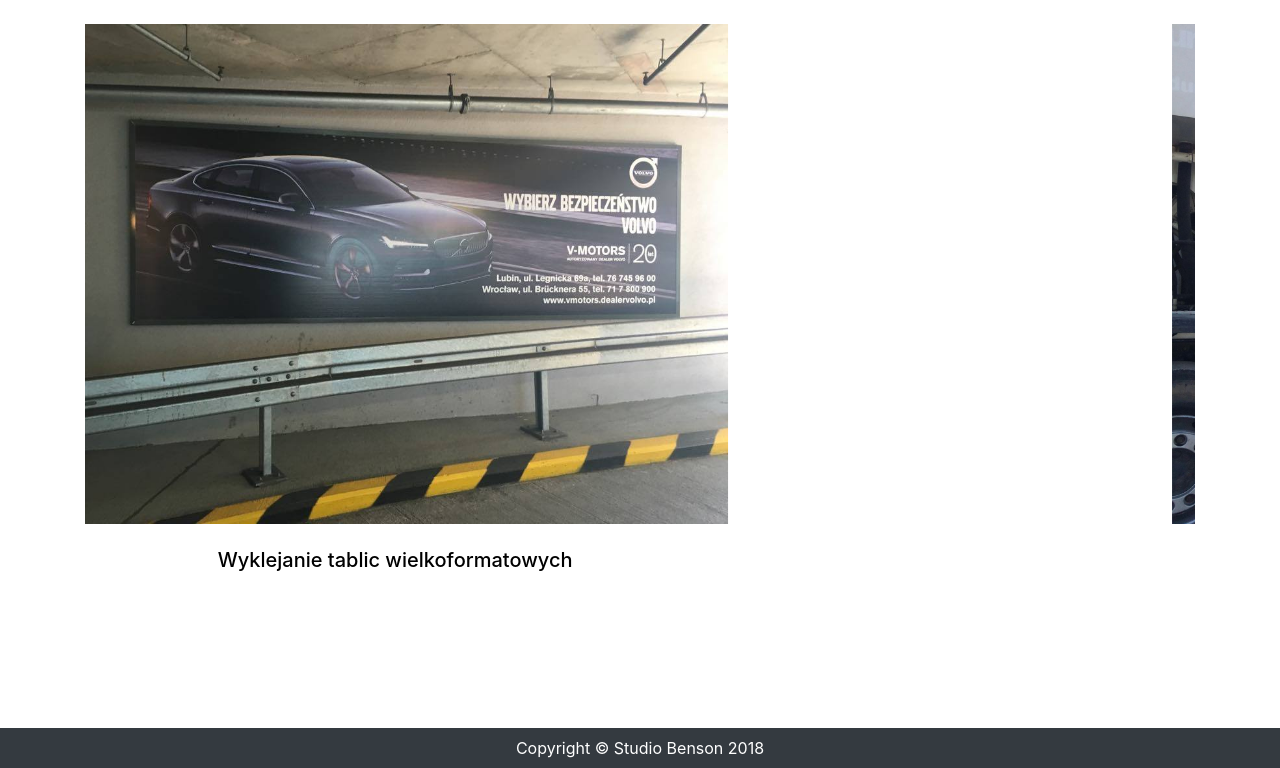
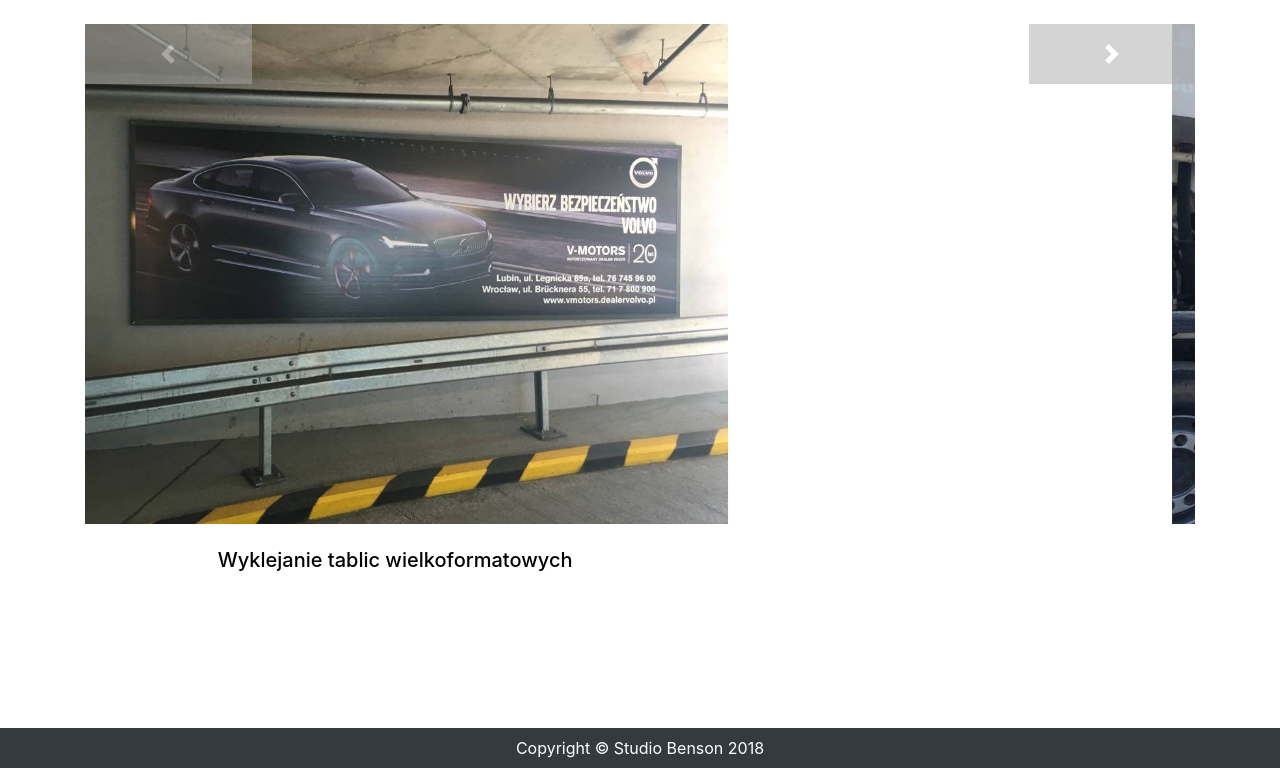
Before and after one commit to Megoh/megoh.github.io, a plain HTML site: page index.html in a window 1280 px wide. Shown: the part 56-824 px from the top of the page. Drawn offline with nearby package versions, Linux system fonts and the light colour scheme.

Commit message:
revived carousel controls

```diff
--- a/css/style.css
+++ b/css/style.css
@@ -29,6 +29,7 @@
    background-color: white;
    height: 600px;
    overflow: hidden;
+   margin-left: 200px;
 }
 
 .carousel-inner {
@@ -42,6 +43,7 @@
 .carousel-control-prev {
    height: 60px;
    background-color: darkgray;
+   margin-right: -200px;
 }
 
 .carousel-control-next {
--- a/index.html
+++ b/index.html
@@ -94,6 +94,14 @@
                         </div>
                      </div>
                   </div>
+                  <a class="carousel-control-prev" href="#carouselExampleIndicators" role="button" data-slide="prev">
+                     <span class="carousel-control-prev-icon" aria-hidden="true"></span>
+                     <span class="sr-only">Previous</span>
+                  </a>
+                  <a class="carousel-control-next" href="#carouselExampleIndicators" role="button" data-slide="next">
+                     <span class="carousel-control-next-icon" aria-hidden="true"></span>
+                     <span class="sr-only">Next</span>
+                  </a>
                </div>
             </div>
          </div>
```
